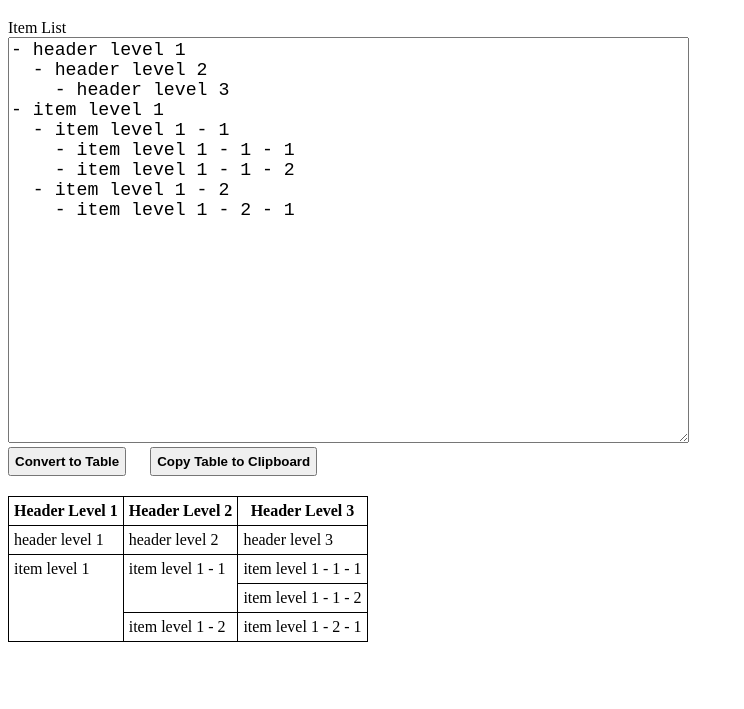
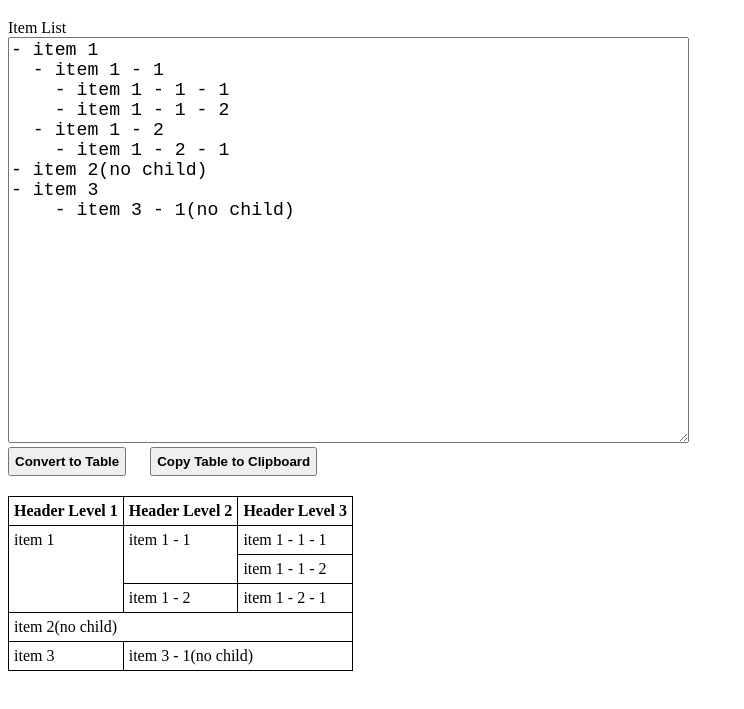
Before and after one commit to otahi/item2table, a plain HTML site: page index.html in a window 1280 px wide. Shown: the part 61-770 px from the top of the page, without its empty margins (0-744 px from the left). Drawn offline with Linux system fonts and the light colour scheme.

Commit message:
Correct no child item operation

```diff
--- a/app.js
+++ b/app.js
@@ -129,10 +129,32 @@ function fillChildren(cells, children) {
     }
 }
 
+
+
 function getRowspan(row, col, cells) {
     let span = 0;
     for (let i = row + 1; i < cells.length; i++) {
+        // increment while under row is empty
         if (cells[i][col]) {
+            break;
+        }
+
+        // stop increment if next row is upper level item
+        for (let j = col - 1; j >= 0; j--) {
+            if (cells[i][j]) {
+                return span + 1;
+            }
+        }
+        span++;
+    }
+
+    return span + 1;
+}
+
+function getColspan(row, col, cells) {
+    let span = 0;
+    for (let j = col + 1; j < cells[row].length; j++) {
+        if (cells[row][j]) {
             break;
         }
         span++;
@@ -162,9 +184,13 @@ function createTable(nodeList) {
     for (let i = 0; i < rowLength; i++) {
         for (let j = 0; j < columnLength; j++) {
             const rowspan = getRowspan(i, j, cells);
-            console.log(rowspan, cells[i][j]);
+            const colspan = getColspan(i, j, cells);
+            console.log(rowspan, colspan, cells[i][j]);
             if (rowspan > 1 && cells[i][j]) {
                 html += `<td rowspan="${rowspan}">${cells[i][j]}</td>`;
+            } else if (colspan > 1 && cells[i][j]) {
+                html += `<td colspan="${colspan}">${cells[i][j]}</td>`;
+                break;
             } else {
                 if (cells[i][j]) {
                     html += `<td>${cells[i][j]}</td>`;
--- a/index.html
+++ b/index.html
@@ -16,25 +16,26 @@
     <h1 id="title"> Convert Item List to Table</h1>
     <div id="navi">
         <div><label for="items">Item List</label></div>
-        <div><textarea id="items" rows="20" cols="60" name="items" placeholder="- header level 1
-  - header level 2
-    - header level 3
-- item level 1
-  - item level 1 - 1
-    - item level 1 - 1 - 1
-    - item level 1 - 1 - 2
-  - item level 1 - 2
-    - item level 1 - 2 - 1
+        <div><textarea id="items" rows="20" cols="60" name="items" placeholder="- item 1
+  - item 1 - 1
+    - item 1 - 1 - 1
+    - item 1 - 1 - 2
+  - item 1 - 2
+    - item 1 - 2 - 1
+- item 2(no child)
+- item 3
+    - item 3 - 1(no child)
   ">
-- header level 1
-  - header level 2
-    - header level 3
-- item level 1
-  - item level 1 - 1
-    - item level 1 - 1 - 1
-    - item level 1 - 1 - 2
-  - item level 1 - 2
-    - item level 1 - 2 - 1
+- item 1
+  - item 1 - 1
+    - item 1 - 1 - 1
+    - item 1 - 1 - 2
+  - item 1 - 2
+    - item 1 - 2 - 1
+- item 2(no child)
+- item 3
+    - item 3 - 1(no child)
+
 </textarea></div>
         <div>
             <button id="convert" onclick="convertItemList()">Convert to Table</button>
```
